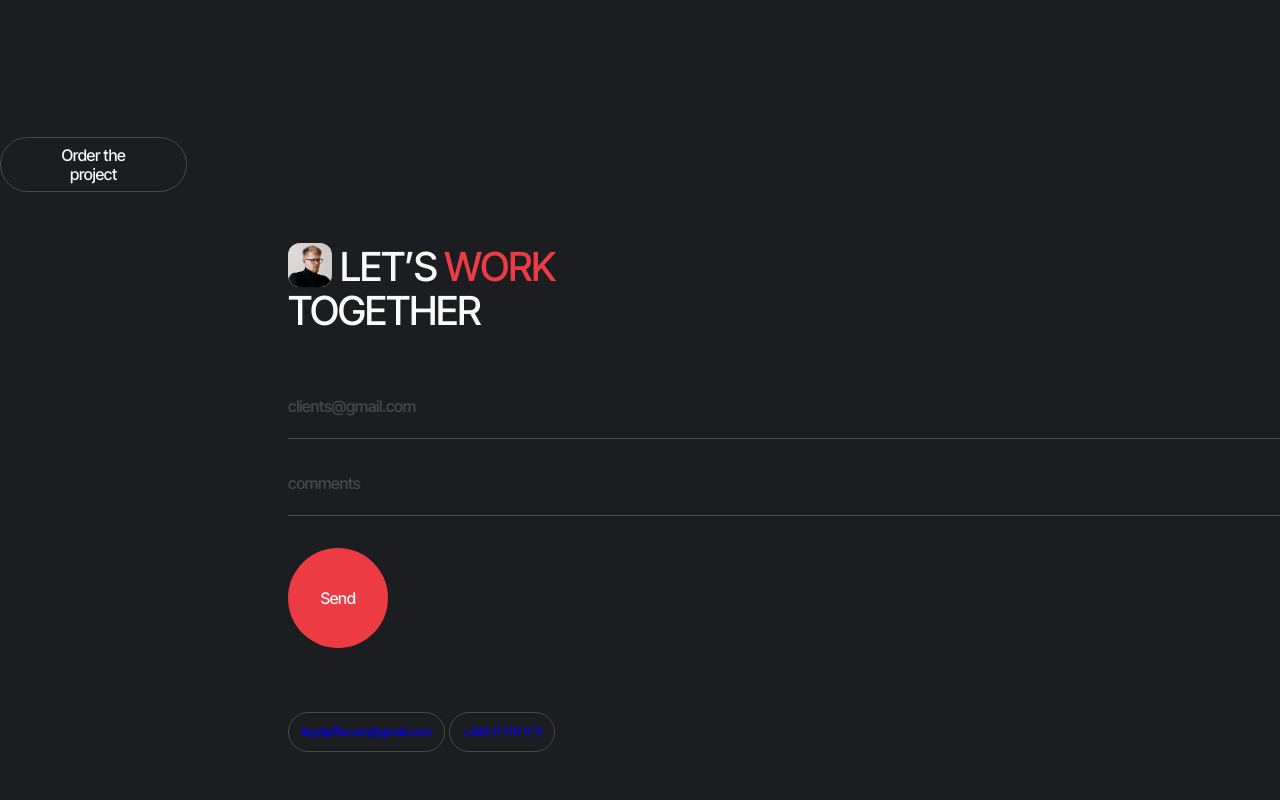
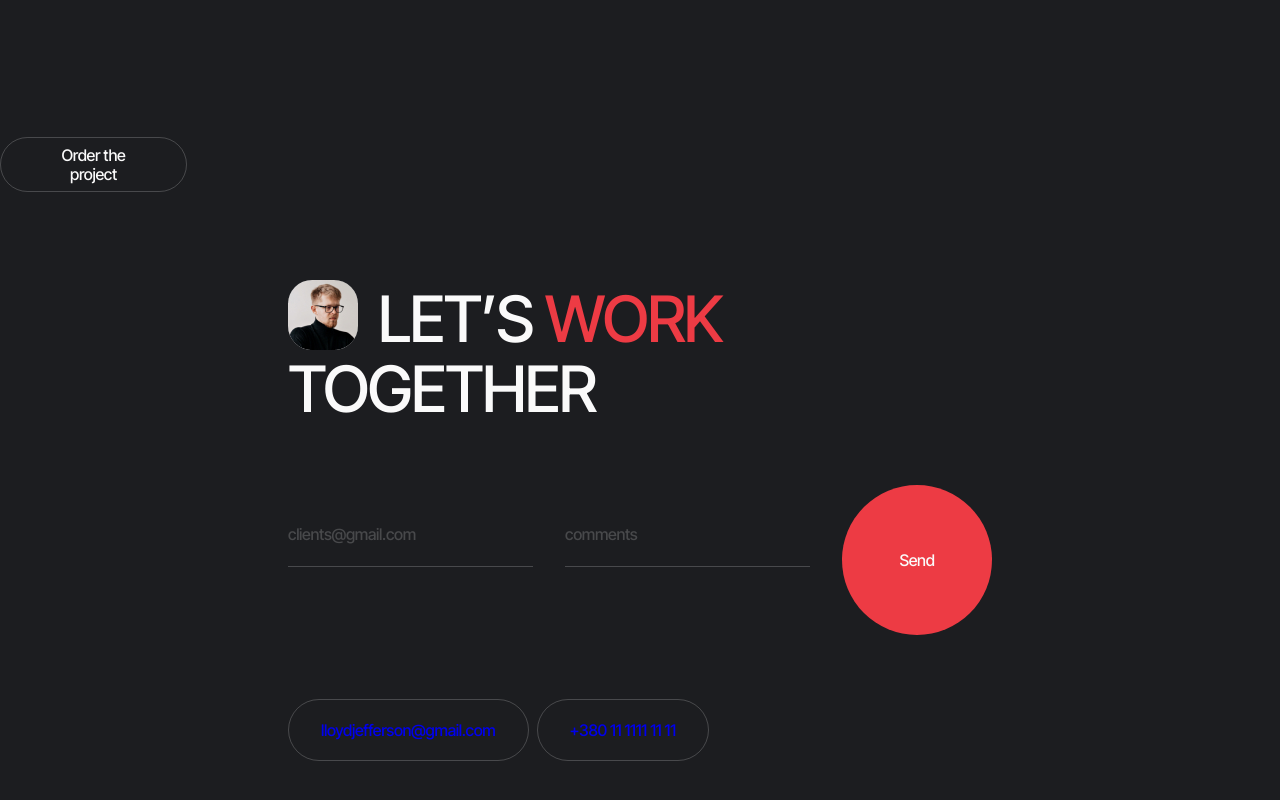
Before and after one commit to IvanBogachov/13-friends-of-Mentor, a website built with Vite: page src/index.html in a window 1280 px wide. Shown: the part 714-1514 px from the top of the page. Built offline with nearby package versions, Linux system fonts and the light colour scheme.

Commit message:
add styles for dekstop and tablet

```diff
--- a/src/css/footer.css
+++ b/src/css/footer.css
@@ -112,3 +112,96 @@ input[type="text"]::placeholder {
     border-radius: 60px;
     padding: 10px 12px;
 }
+
+/* Стилі для таблетів */
+@media screen and (min-width: 768px) {
+    .footer {
+            padding-top: 88px;
+            padding-bottom: 169px;
+        }
+
+    .img-footer {
+            width: 70px;
+            height: 70px;
+            margin-right: 20px;
+            margin-bottom: 7px;
+            border-radius: 24px;
+            /* Додає відступ між картинкою і текстом */
+
+        }
+    .title-text-footer {
+        font-weight: 500;
+        font-size: 64px;
+        line-height: 1;
+        letter-spacing: -0.03em;
+    }
+    .title-footer {
+            padding-bottom: 64px;
+        }
+
+    input[type="email"],
+    input[type="text"] {
+        font-weight: 500;
+        font-size: 16px;
+        line-height: 1.5;
+        letter-spacing: -0.02em;
+        width: 245px;
+    }
+    .btn-footer-send{
+        width: 150px;
+        height: 150px;
+        font-weight: 500;
+        font-size: 16px;
+        letter-spacing: -0.02em;
+    }
+
+    .input-container{
+        display: flex;
+        flex-direction: row;
+    }
+    .form-footer{
+        display: flex;
+        flex-direction: row;
+        align-items: center;
+        gap: 32px;
+    }
+
+    .contact-item-footer{
+        border-radius: 60px;
+        padding: 18px 32px;
+
+
+        font-weight: 500;
+        font-size: 16px;
+        letter-spacing: -0.02em;
+        }
+    .contacts-list-footer {
+        gap: 8px;
+    }
+}
+
+@media screen and (min-width: 1440px) {
+    .footer {
+            padding-top: 122px;
+            padding-bottom: 169px;
+            padding-left: 196px;
+        }
+
+        input[type="email"],
+        input[type="text"] {
+            width: 390px;
+        }
+
+        .input-container {
+            gap: 32px;
+        }
+
+        .form-footer {
+            gap: 0;
+        }
+
+    .btn-footer-send{
+        margin-left: 86px;
+    }
+
+    }
--- a/src/partials/footer.html
+++ b/src/partials/footer.html
@@ -2,10 +2,21 @@
     <div class="container">
         <div class="title-footer">
             <div class="img-span">
-                <img class="img-footer" srcset="
-            ./img/work-together-mobile-@1x-img.jpg 1x,
-            ./img/work-together-mobile-@2x-img.jpg 2x
-          " src="./img/work-together-mobile-@1x-img.jpg" alt="Jefferson" width="44" height="44" loading="lazy" />
+                <picture>
+                    <source
+                    srcset="./img/work-together-dextop&tablet-@1x-img.jpg 1x,
+                            ./img/work-together-dextop&tablet-@2x-img.jpg 2x"
+                    media="(min-width: 767px)">
+                    <img class="img-footer"
+                        srcset="./img/work-together-mobile-@1x-img.jpg 1x,
+                                ./img/work-together-mobile-@2x-img.jpg 2x
+                        " src="./img/work-together-mobile-@1x-img.jpg"
+                        alt="Jefferson"
+                        width="44"
+                        height="44"
+                        loading="lazy" />
+                </picture>
+
                 <h2 class="title-text-footer">
                     Let’s <span class="work-span">work</span>
                 </h2>
```
